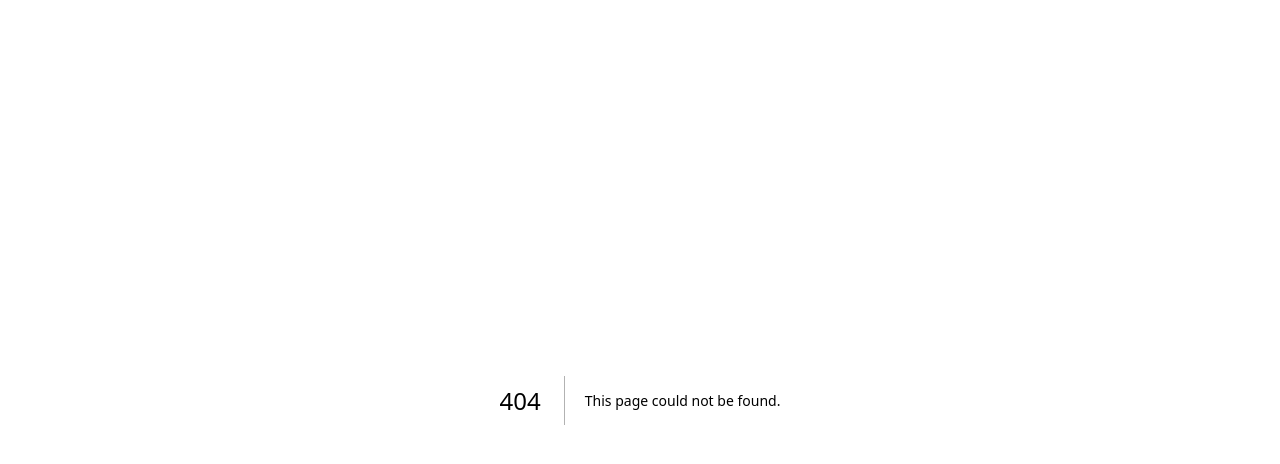
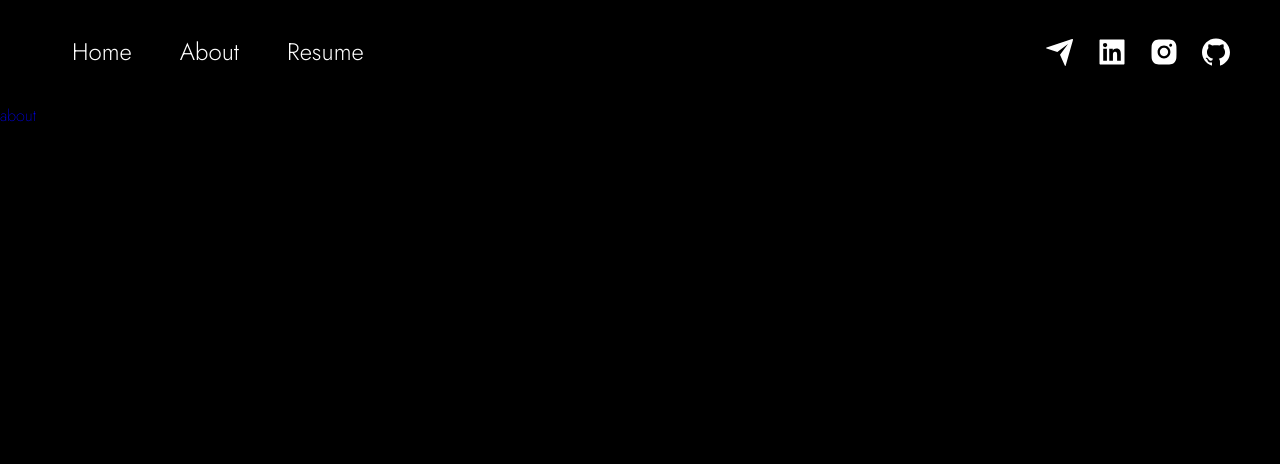
Before and after one commit to John-Xu1/johnxu.org, a Next.js app: page /about in a window 1280 px wide. Before the commit this address had no page. Shown: the top 464 px of the page. Built offline with nearby package versions, Linux system fonts and the light colour scheme.

Commit message:
font setup and header

```diff
--- a/package.json
+++ b/package.json
@@ -14,6 +14,7 @@
     "postcss": "8.4.23",
     "react": "18.2.0",
     "react-dom": "18.2.0",
+    "react-icons": "^4.9.0",
     "tailwindcss": "3.3.2"
   }
 }
--- /dev/null
+++ b/src/app/about/page.js
@@ -0,0 +1,7 @@
+export default function About() {
+  return (
+    <div>
+      <h1>about</h1>
+    </div>
+  );
+}
--- /dev/null
+++ b/src/app/components/footer.js
@@ -0,0 +1,7 @@
+import React from "react";
+
+const Footer = () => {
+  return <footer>Footer</footer>;
+};
+
+export default Footer;
--- /dev/null
+++ b/src/app/components/header.js
@@ -0,0 +1,47 @@
+import Link from "next/link";
+import React from "react";
+import "../globals.css";
+import "react-icons/ai";
+import { AiFillGithub, AiFillInstagram, AiFillLinkedin } from "react-icons/ai";
+import { RiSendPlaneFill } from "react-icons/ri";
+
+const NavItem = ({ href, label }) => {
+  return (
+    <Link href={href} className="mx-6 my-6 font-body font-light size text-2xl">
+      {label}
+    </Link>
+  );
+};
+
+const Header = () => {
+  return (
+    <div className="flex py-3 justify-between">
+      <div className="flex">
+        <div className="w-12" />
+        <NavItem href="/" label="Home" />
+        <NavItem href="/about" label="About" />
+        <NavItem href="/" label="Resume" />
+      </div>
+      <div className="flex gap-5 mr-12">
+        <RiSendPlaneFill
+          className="h-auto hover:fill-emerald-400 hover:rotate-12 hover:scale-110 duration-75"
+          size={32}
+        />
+        <AiFillLinkedin
+          className="h-auto hover:fill-blue-600 hover:-rotate-6 hover:scale-110 duration-75"
+          size={32}
+        />
+        <AiFillInstagram
+          className="h-auto hover:fill-rose-500 hover:rotate-45 hover:scale-110 duration-75"
+          size={32}
+        />
+        <AiFillGithub
+          className="h-auto hover:fill-violet-700 hover:-rotate-12 hover:scale-110 duration-75"
+          size={32}
+        />
+      </div>
+    </div>
+  );
+};
+
+export default Header;
--- a/src/app/globals.css
+++ b/src/app/globals.css
@@ -2,26 +2,17 @@
 @tailwind components;
 @tailwind utilities;
 
-:root {
-  --foreground-rgb: 0, 0, 0;
-  --background-start-rgb: 214, 219, 220;
-  --background-end-rgb: 255, 255, 255;
+body {
+  background-color: black;
+  color: white;
 }
 
-@media (prefers-color-scheme: dark) {
-  :root {
-    --foreground-rgb: 255, 255, 255;
-    --background-start-rgb: 0, 0, 0;
-    --background-end-rgb: 0, 0, 0;
-  }
+h1, h2, h3, h4, h5, h6 {
+  font-family: var(--font-jost);
+  font-weight: 200;
+  color: blue;
 }
 
-body {
-  color: rgb(var(--foreground-rgb));
-  background: linear-gradient(
-      to bottom,
-      transparent,
-      rgb(var(--background-end-rgb))
-    )
-    rgb(var(--background-start-rgb));
+p, span, a {
+  font-family: 'Helvetica', sans-serif;
 }
--- a/src/app/layout.js
+++ b/src/app/layout.js
@@ -1,17 +1,21 @@
-import './globals.css'
-import { Inter } from 'next/font/google'
+import Header from "@/app/components/header";
+import "./globals.css";
+import { Jost } from "next/font/google";
 
-const inter = Inter({ subsets: ['latin'] })
+const jost = Jost({ subsets: ["latin"], variable: "--font-jost" });
 
 export const metadata = {
-  title: 'Create Next App',
-  description: 'Generated by create next app',
-}
+  title: "Create Next App",
+  description: "Generated by create next app",
+};
 
 export default function RootLayout({ children }) {
   return (
-    <html lang="en">
-      <body className={inter.className}>{children}</body>
+    <html lang="en" className={jost.className}>
+      <body>
+        <Header />
+        {children}
+      </body>
     </html>
-  )
+  );
 }
--- a/src/app/page.js
+++ b/src/app/page.js
@@ -1,113 +1,5 @@
-import Image from 'next/image'
+import Image from "next/image";
 
 export default function Home() {
-  return (
-    <main className="flex min-h-screen flex-col items-center justify-between p-24">
-      <div className="z-10 w-full max-w-5xl items-center justify-between font-mono text-sm lg:flex">
-        <p className="fixed left-0 top-0 flex w-full justify-center border-b border-gray-300 bg-gradient-to-b from-zinc-200 pb-6 pt-8 backdrop-blur-2xl dark:border-neutral-800 dark:bg-zinc-800/30 dark:from-inherit lg:static lg:w-auto  lg:rounded-xl lg:border lg:bg-gray-200 lg:p-4 lg:dark:bg-zinc-800/30">
-          Get started by editing&nbsp;
-          <code className="font-mono font-bold">src/app/page.js</code>
-        </p>
-        <div className="fixed bottom-0 left-0 flex h-48 w-full items-end justify-center bg-gradient-to-t from-white via-white dark:from-black dark:via-black lg:static lg:h-auto lg:w-auto lg:bg-none">
-          <a
-            className="pointer-events-none flex place-items-center gap-2 p-8 lg:pointer-events-auto lg:p-0"
-            href="https://vercel.com?utm_source=create-next-app&utm_medium=appdir-template&utm_campaign=create-next-app"
-            target="_blank"
-            rel="noopener noreferrer"
-          >
-            By{' '}
-            <Image
-              src="/vercel.svg"
-              alt="Vercel Logo"
-              className="dark:invert"
-              width={100}
-              height={24}
-              priority
-            />
-          </a>
-        </div>
-      </div>
-
-      <div className="relative flex place-items-center before:absolute before:h-[300px] before:w-[480px] before:-translate-x-1/2 before:rounded-full before:bg-gradient-radial before:from-white before:to-transparent before:blur-2xl before:content-[''] after:absolute after:-z-20 after:h-[180px] after:w-[240px] after:translate-x-1/3 after:bg-gradient-conic after:from-sky-200 after:via-blue-200 after:blur-2xl after:content-[''] before:dark:bg-gradient-to-br before:dark:from-transparent before:dark:to-blue-700 before:dark:opacity-10 after:dark:from-sky-900 after:dark:via-[#0141ff] after:dark:opacity-40 before:lg:h-[360px]">
-        <Image
-          className="relative dark:drop-shadow-[0_0_0.3rem_#ffffff70] dark:invert"
-          src="/next.svg"
-          alt="Next.js Logo"
-          width={180}
-          height={37}
-          priority
-        />
-      </div>
-
-      <div className="mb-32 grid text-center lg:mb-0 lg:grid-cols-4 lg:text-left">
-        <a
-          href="https://nextjs.org/docs?utm_source=create-next-app&utm_medium=appdir-template&utm_campaign=create-next-app"
-          className="group rounded-lg border border-transparent px-5 py-4 transition-colors hover:border-gray-300 hover:bg-gray-100 hover:dark:border-neutral-700 hover:dark:bg-neutral-800/30"
-          target="_blank"
-          rel="noopener noreferrer"
-        >
-          <h2 className={`mb-3 text-2xl font-semibold`}>
-            Docs{' '}
-            <span className="inline-block transition-transform group-hover:translate-x-1 motion-reduce:transform-none">
-              -&gt;
-            </span>
-          </h2>
-          <p className={`m-0 max-w-[30ch] text-sm opacity-50`}>
-            Find in-depth information about Next.js features and API.
-          </p>
-        </a>
-
-        <a
-          href="https://nextjs.org/learn?utm_source=create-next-app&utm_medium=appdir-template-tw&utm_campaign=create-next-app"
-          className="group rounded-lg border border-transparent px-5 py-4 transition-colors hover:border-gray-300 hover:bg-gray-100 hover:dark:border-neutral-700 hover:dark:bg-neutral-800 hover:dark:bg-opacity-30"
-          target="_blank"
-          rel="noopener noreferrer"
-        >
-          <h2 className={`mb-3 text-2xl font-semibold`}>
-            Learn{' '}
-            <span className="inline-block transition-transform group-hover:translate-x-1 motion-reduce:transform-none">
-              -&gt;
-            </span>
-          </h2>
-          <p className={`m-0 max-w-[30ch] text-sm opacity-50`}>
-            Learn about Next.js in an interactive course with&nbsp;quizzes!
-          </p>
-        </a>
-
-        <a
-          href="https://vercel.com/templates?framework=next.js&utm_source=create-next-app&utm_medium=appdir-template&utm_campaign=create-next-app"
-          className="group rounded-lg border border-transparent px-5 py-4 transition-colors hover:border-gray-300 hover:bg-gray-100 hover:dark:border-neutral-700 hover:dark:bg-neutral-800/30"
-          target="_blank"
-          rel="noopener noreferrer"
-        >
-          <h2 className={`mb-3 text-2xl font-semibold`}>
-            Templates{' '}
-            <span className="inline-block transition-transform group-hover:translate-x-1 motion-reduce:transform-none">
-              -&gt;
-            </span>
-          </h2>
-          <p className={`m-0 max-w-[30ch] text-sm opacity-50`}>
-            Explore the Next.js 13 playground.
-          </p>
-        </a>
-
-        <a
-          href="https://vercel.com/new?utm_source=create-next-app&utm_medium=appdir-template&utm_campaign=create-next-app"
-          className="group rounded-lg border border-transparent px-5 py-4 transition-colors hover:border-gray-300 hover:bg-gray-100 hover:dark:border-neutral-700 hover:dark:bg-neutral-800/30"
-          target="_blank"
-          rel="noopener noreferrer"
-        >
-          <h2 className={`mb-3 text-2xl font-semibold`}>
-            Deploy{' '}
-            <span className="inline-block transition-transform group-hover:translate-x-1 motion-reduce:transform-none">
-              -&gt;
-            </span>
-          </h2>
-          <p className={`m-0 max-w-[30ch] text-sm opacity-50`}>
-            Instantly deploy your Next.js site to a shareable URL with Vercel.
-          </p>
-        </a>
-      </div>
-    </main>
-  )
+  return <h1>Home</h1>;
 }
--- a/tailwind.config.js
+++ b/tailwind.config.js
@@ -1,18 +1,22 @@
 /** @type {import('tailwindcss').Config} */
 module.exports = {
   content: [
-    './src/pages/**/*.{js,ts,jsx,tsx,mdx}',
-    './src/components/**/*.{js,ts,jsx,tsx,mdx}',
-    './src/app/**/*.{js,ts,jsx,tsx,mdx}',
+    "./src/pages/**/*.{js,ts,jsx,tsx,mdx}",
+    "./src/components/**/*.{js,ts,jsx,tsx,mdx}",
+    "./src/app/**/*.{js,ts,jsx,tsx,mdx}",
   ],
   theme: {
+    fontFamily: {
+      heading: ["Helvetica", "Arial", "sans-serif"],
+      body: ["var(--font-jost)"],
+    },
     extend: {
       backgroundImage: {
-        'gradient-radial': 'radial-gradient(var(--tw-gradient-stops))',
-        'gradient-conic':
-          'conic-gradient(from 180deg at 50% 50%, var(--tw-gradient-stops))',
+        "gradient-radial": "radial-gradient(var(--tw-gradient-stops))",
+        "gradient-conic":
+          "conic-gradient(from 180deg at 50% 50%, var(--tw-gradient-stops))",
       },
     },
   },
   plugins: [],
-}
+};
```
Also changed, not shown: 1 other file (tests, documents, lock files or other folders).
